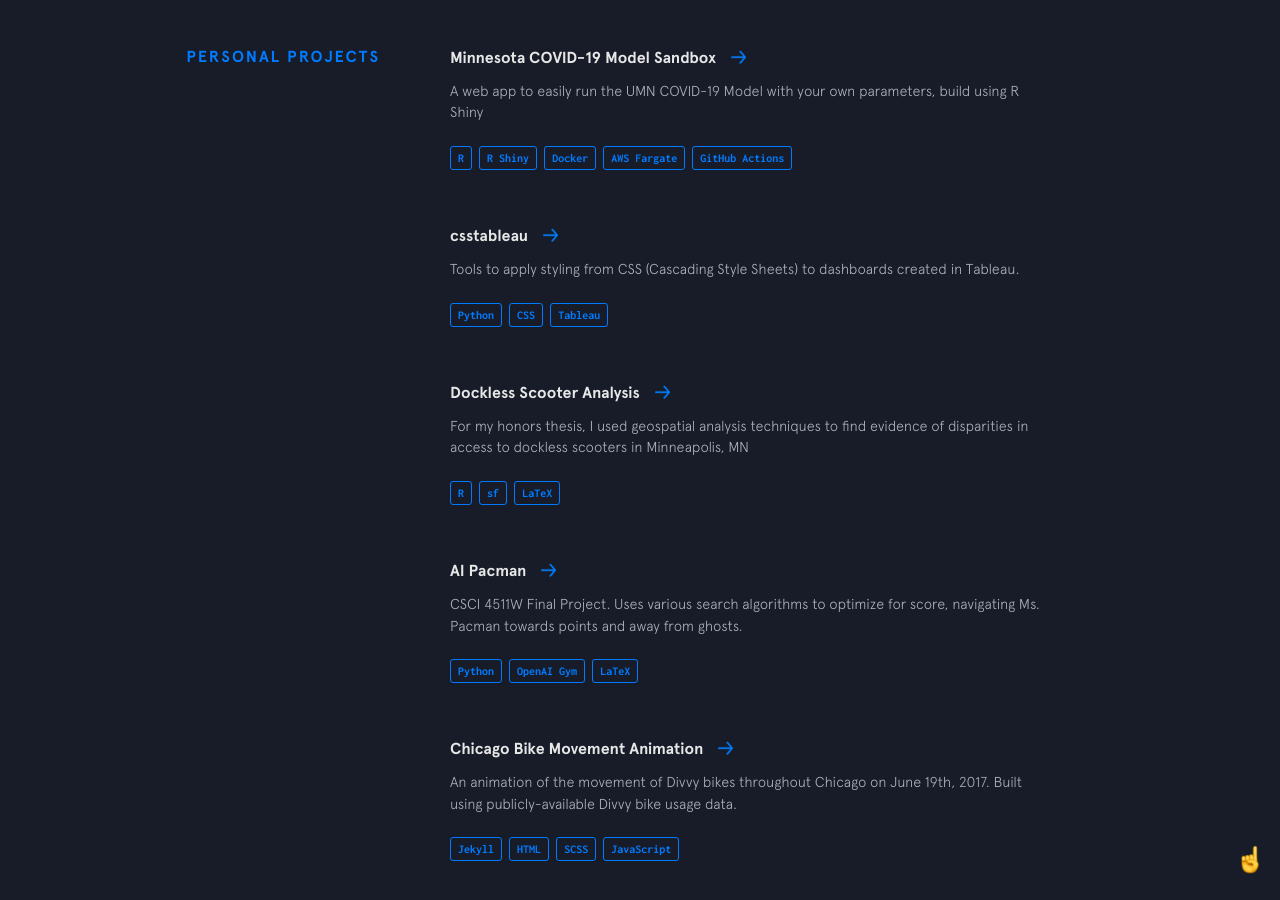
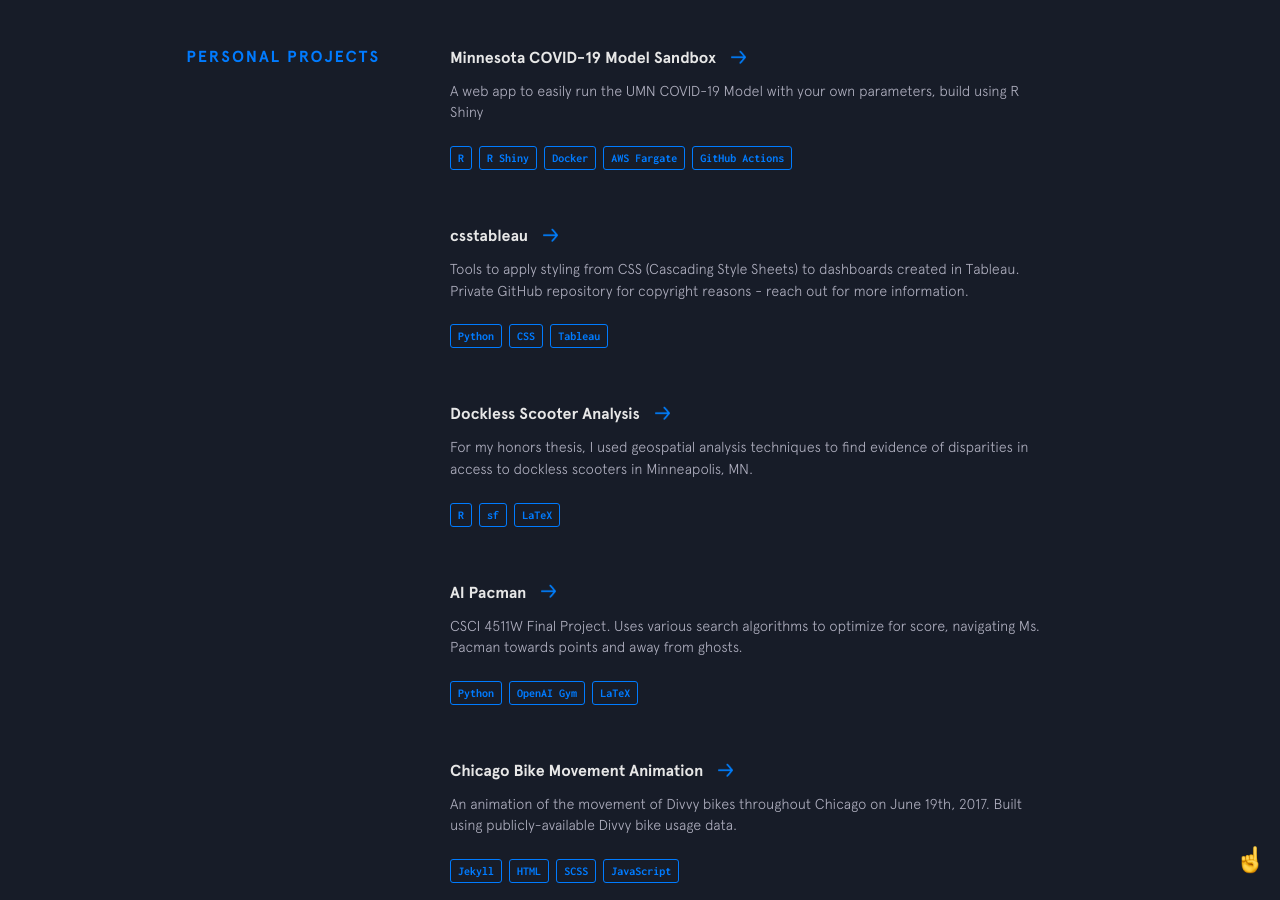
Before and after one commit to bchiang7/bchiang7.github.io, a Jekyll site: the page built from index.html, in a window 1280 px wide and 900 px high, scrolled down 2762 px. Built offline with Jekyll 4.4.1, drawn with Linux system fonts in a browser that asks for light colours; nearby versions of some CDN libraries; some of the changed text lies outside the part shown.

Commit message:
fixing typos

```diff
--- a/_data/other-projects.yml
+++ b/_data/other-projects.yml
@@ -12,7 +12,7 @@
 - name: csstableau
   url: https://github.com/carstonhernke/csstableau
   code: https://github.com/carstonhernke/csstableau
-  description: Tools to apply styling from CSS (Cascading Style Sheets) to dashboards created in Tableau.
+  description: Tools to apply styling from CSS (Cascading Style Sheets) to dashboards created in Tableau. Private GitHub repository for copyright reasons - reach out for more information.
   used:
     - thing: Python
     - thing: CSS
@@ -21,7 +21,7 @@
 - name: Dockless Scooter Analysis
   url: https://github.com/carstonhernke/dockless-scooter-analysis
   code: https://github.com/carstonhernke/dockless-scooter-analysis
-  description: For my honors thesis, I used geospatial analysis techniques to find evidence of disparities in access to dockless scooters in Minneapolis, MN
+  description: For my honors thesis, I used geospatial analysis techniques to find evidence of disparities in access to dockless scooters in Minneapolis, MN.
   used:
     - thing: R
     - thing: sf
--- a/_includes/intro.html
+++ b/_includes/intro.html
@@ -4,7 +4,7 @@
   </h1>
 
   <h2 class="intro__tagline">I'm
-    <span class="name">Carston Hernke</span>, a data engineer that loves geospatial data, cold brew coffee, and new learning new things.
+    <span class="name">Carston Hernke</span>, a data engineer that loves geospatial data, cold brew coffee, and learning new things.
     <span class="emoji earth"></span>
   </h2>
 
```
